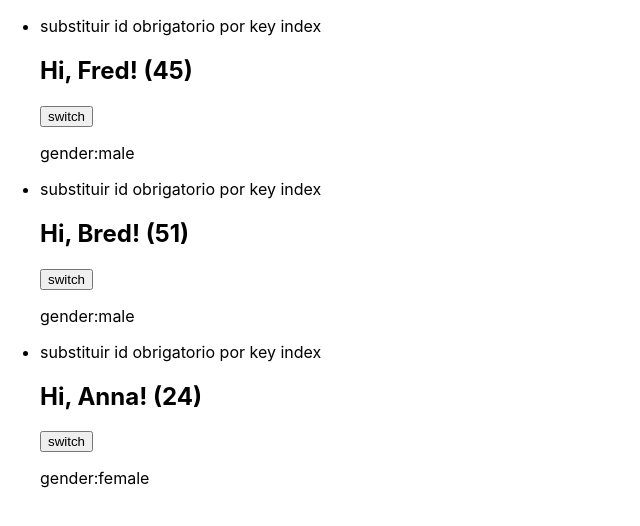
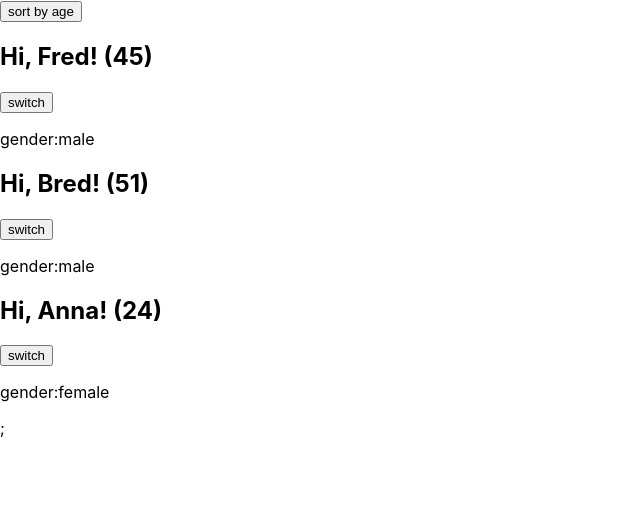
Before and after one commit to MartaPipan/react-10-06-2024, a React (Create React App) app: page / in a window 1280 px wide. Shown: the top 526 px of the page, without its empty margins (0-640 px from the left). Built offline with nearby package versions, Linux system fonts and the light colour scheme.

Commit message:
o que pode ser key? key=id(prop), key=index. add variables copyState=STATE IMUTAVEL(1.toSorted 2.copy ) 3.used copia from JSON!!!!!!!

```diff
--- a/src/components/CiaoList/index.jsx
+++ b/src/components/CiaoList/index.jsx
@@ -27,15 +27,31 @@ class CiaoList extends Component {
       ],
     };
   }
+  sortUsersByAge = () => {
+    const { users } = this.state; //users - variable
+    //створити копію масива і вже новий масив встановити в стан!!!
+    //мутувати стан заборонено!!!
+    //1 спосіб - поверхнева копія за допомогою спред оператора
+    //const usersCopy = [...users];
+    //usersCopy.sort((userA, userB) => userA.age - userB.age);
+    //2 спосіб - поверхнева копія за допомогою toSorted
+    //const usersCopy = users.toSorted((userA, userB) => userA.age - userB.age);
+    //3 спосіб - глибока копія за допомогою JSON
+    const usersCopy = JSON.parse(JSON.stringify(users));
+    usersCopy.sort((userA, userB) => userA.age - userB.age);
+    this.setState({ users: usersCopy });
+  };
   mapUsers = ({ id, name, age, isMale }, index) => (
-    //<li key={id}>
-    <li key={index}> substituir id obrigatorio  por key index
-      <Ciao name={name} age={age} isMale={isMale} />
-    </li>
+    <Ciao key={index} name={name} age={age} isMale={isMale} />
   );
   render() {
     const { users } = this.state;
-    return <ul>{users.map(this.mapUsers)}</ul>;
+    return (
+      <>
+        <button onClick={this.sortUsersByAge}>sort by age</button>
+        <section>{users.map(this.mapUsers)}</section>;
+      </>
+    );
   }
 }
 
```
